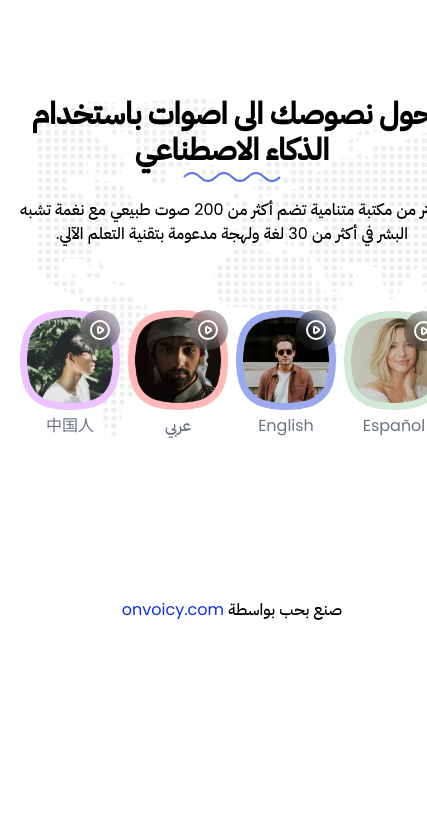
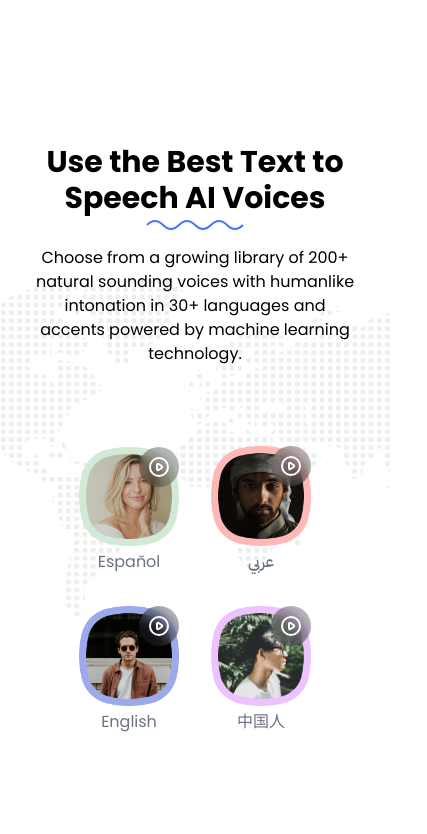
Before and after one commit to mohammedkmo/onvoicy, a Gatsby site: page / in a window 390 px wide. Shown: the part 707-1541 px from the top of the page, 427 px wide, since content can reach past the window. Before the commit the page ends 1369 px from the top, so only its background shows below. Built offline with nearby package versions, Linux system fonts and the light colour scheme; Gatsby itself is replaced by a stand-in of ours; no server answers; a web font is replaced by a local one.

Commit message:
all fixed

```diff
--- a/src/pages/index.js
+++ b/src/pages/index.js
@@ -25,7 +25,7 @@ import translationAr from '../lang/ar';
 
 
 i18n.use(initReactI18next).init({
-  lng: 'ar',
+  lng: 'en',
   fallbackLng: 'en',
   interpolation: { escapeValue: false },
   debug: true,
@@ -99,7 +99,7 @@ const IndexPage = () => {
         <div className="container max-w-full header_bg">
 
 
-          <div className="max-w-screen-xl m-auto px-8">
+          <div className="max-w-screen-xl m-auto px-4">
             <div className="flex flex-row justify-between pt-5 items-center">
               <div className="flex flex-col">
                 <img src={Logo} alt="logo" width="180" />
@@ -152,7 +152,7 @@ const IndexPage = () => {
         <div className="bg-white py-40 flex flex-col items-center lg:h-5/6 px-4	text-center bg-2-sec justify-center">
           <div className="max-w-screen-xl">
 
-            <h1 className="text-3xl font-bold">{t('sec2Title')}</h1>
+            <h1 className="text-3xl font-bold px-4 m-auto lg:px-0 lg:w-6/12">{t('sec2Title')}</h1>
             <img className="mt-1 m-auto" src={Split} alt="" />
             <p className="mt-4  px-4 lg:px-0 lg:w-6/12	m-auto">{t('sec2Desc')}</p>
 
@@ -168,7 +168,8 @@ const IndexPage = () => {
 
 
 
-                <div className="flex flex-col mx-1 lg:mx-3">
+                <div className="flex flex-col lg:flex-row">
+                  <div className="flex flex-col m-4 lg:m-0 lg:mx-3">
 
                     <div className="relative">
                       <img className="play-image" src={Espanol} alt="" width="100" />
@@ -199,7 +200,7 @@ const IndexPage = () => {
                     </div>
                     <p className="text-gray-500 mt-1">Español</p>
                   </div>
-                <div className="flex flex-col mx-1 lg:mx-3">
+                  <div className="flex flex-col m-4 lg:m-0 lg:mx-3">
                     <div className="relative">
                       <img className="play-image" src={English} alt="" width="100" />
                       <div className=" absolute top-0 right-0  play">
@@ -225,7 +226,9 @@ const IndexPage = () => {
                     </div>
                     <p className="text-gray-500 mt-1">English</p>
                   </div>
-                <div className="flex flex-col mx-1 lg:mx-3">
+                </div>
+                <div className="flex flex-col lg:flex-row">
+                <div className="flex flex-col m-4 lg:m-0 lg:mx-3">
                   <div className="relative">
                     <img className="play-image" src={Arabic} alt="" width="100" />
                     <div className=" absolute top-0 right-0  play">
@@ -250,7 +253,7 @@ const IndexPage = () => {
                   </div>
                   <p className="text-gray-500 mt-1">عربي</p>
                 </div>
-                <div className="flex flex-col mx-1 lg:mx-3">
+                <div className="flex flex-col m-4 lg:m-0 lg:mx-3">
                   <div className="relative">
                     <img className="play-image" src={Chinese} alt="" width="100" />
                     <div className=" absolute top-0 right-0  play">
@@ -280,6 +283,7 @@ const IndexPage = () => {
               </div>
             </div>
           </div>
+        </div>
 
         <p className="m-auto text-center mb-10">{t('copyright')} <a className="brand-text-color" href="https://onvoicy.com">onvoicy.com</a></p>
       </div>
```
Lines whose indentation alone changed are shown as unchanged.
